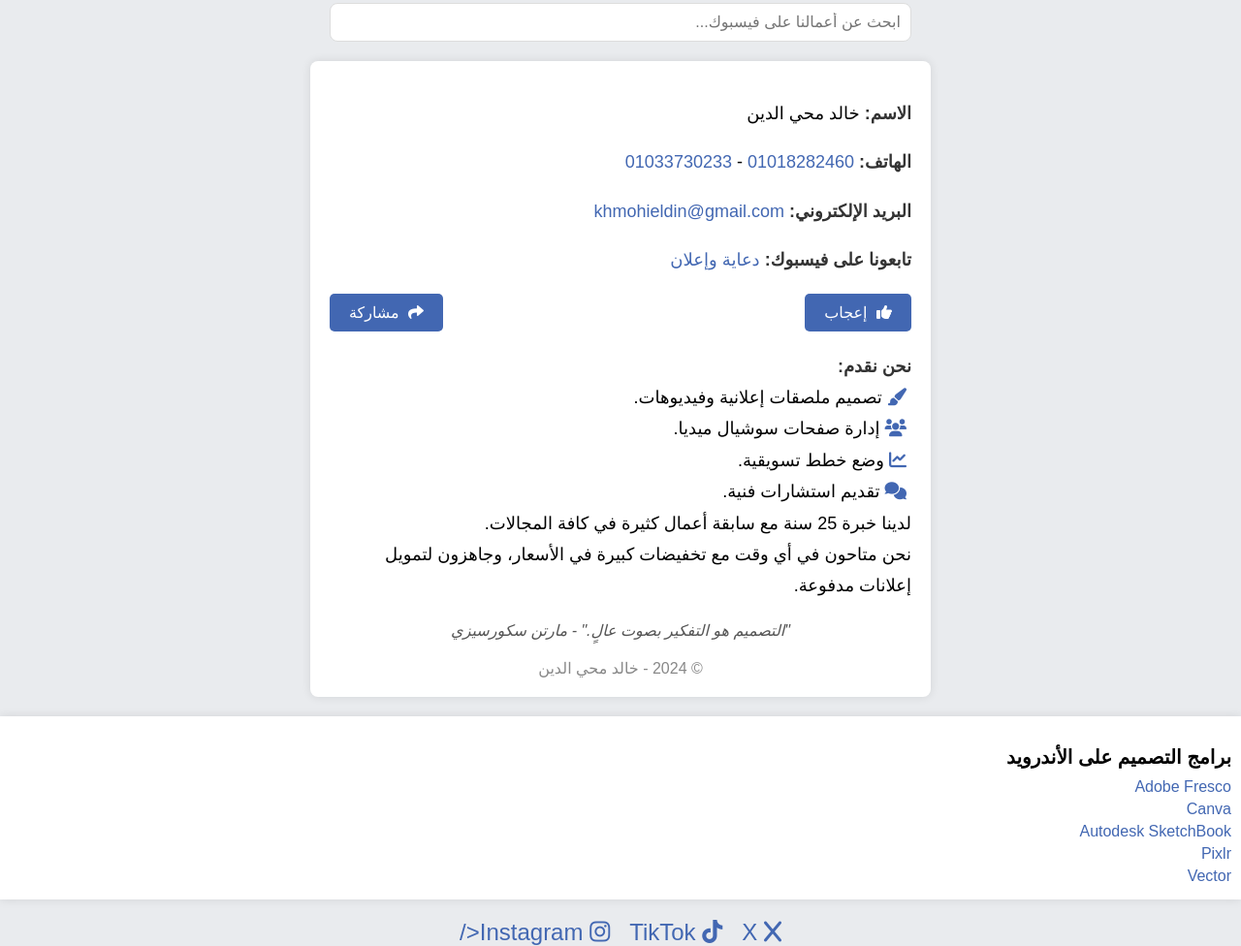
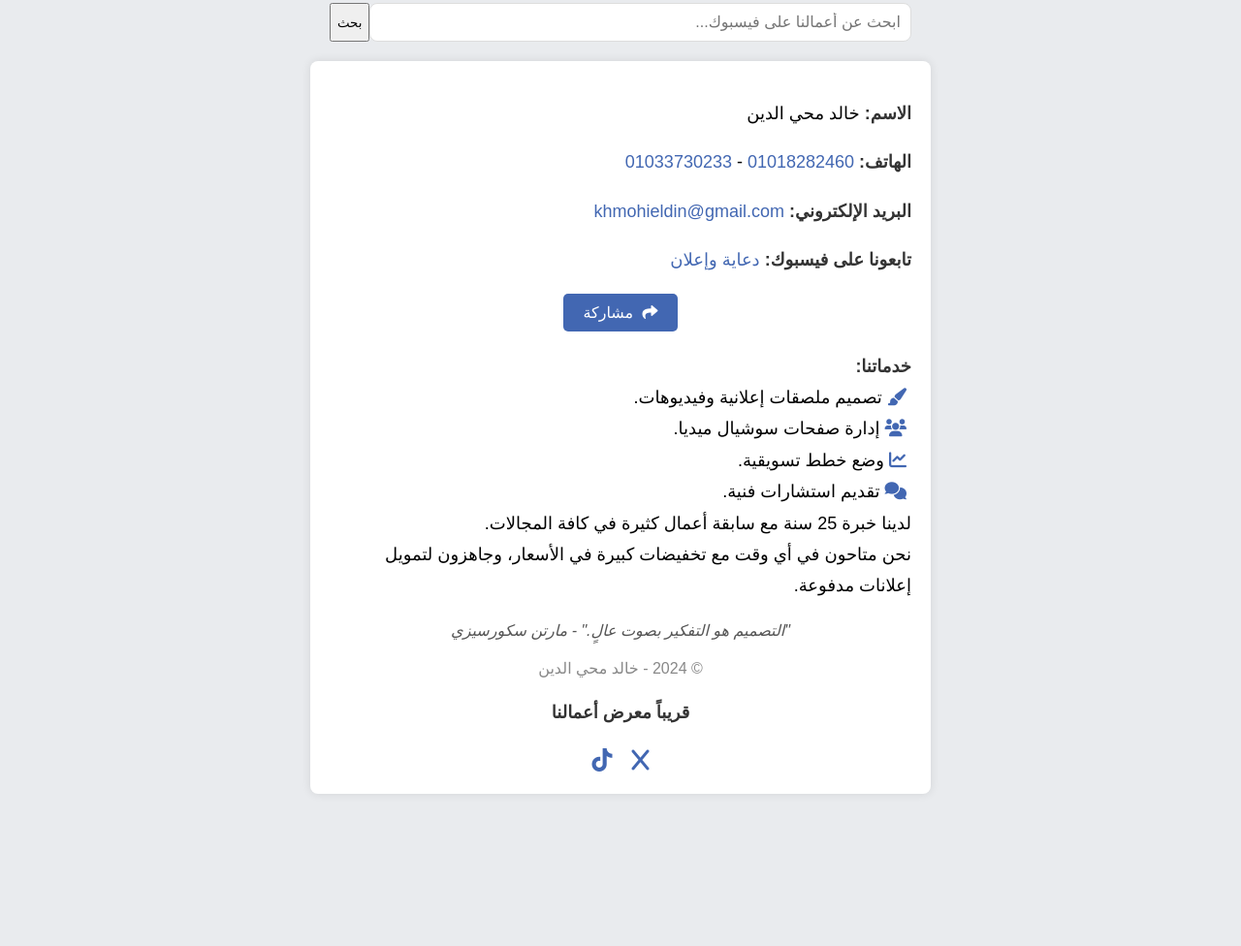
Before and after one commit to khmohieldin/my-website, a plain HTML site: page index.html in a window 1280 px wide. Shown: the part 195-1171 px from the top of the page at 97% size. After the commit the page ends 1034 px from the top, so only its background shows below. Drawn offline with Linux system fonts and the light colour scheme.

Commit message:
Add files via upload

```diff
--- a/index.html
+++ b/index.html
@@ -74,7 +74,7 @@
         }
         .social-buttons {
             display: flex;
-            justify-content: space-between;
+            justify-content: center; /* يجعل الأزرار في المنتصف */
             margin-top: 15px;
         }
         .social-buttons button {
@@ -85,6 +85,7 @@
             border-radius: 5px;
             cursor: pointer;
             font-size: 16px;
+            margin: 0 5px;
         }
         .social-buttons button i {
             margin-left: 5px;
@@ -104,36 +105,6 @@
             color: #4267B2;
             margin-right: 5px;
         }
-        .sidebar {
-            background-color: white;
-            padding: 10px;
-            margin-top: 20px; /* مسافة بين المحتوى والقائمة */
-            box-shadow: 0 0 10px rgba(0, 0, 0, 0.1);
-        }
-        .sidebar h3 {
-            font-size: 20px;
-            margin-bottom: 10px;
-        }
-        .sidebar a {
-            display: block;
-            margin: 5px 0;
-            color: #4267B2;
-            text-decoration: none;
-        }
-        .sidebar a:hover {
-            text-decoration: underline;
-        }
-        .platforms {
-            display: flex;
-            justify-content: center;
-            margin-top: 20px;
-        }
-        .platforms a {
-            margin: 0 10px;
-            color: #4267B2;
-            font-size: 24px;
-            text-decoration: none;
-        }
         .quote {
             font-size: 16px;
             font-style: italic;
@@ -145,33 +116,47 @@
             from { opacity: 0; }
             to { opacity: 1; }
         }
+        .platforms {
+            display: flex;
+            justify-content: center; /* يجعل الأيقونات في المنتصف */
+            margin-top: 20px;
+        }
+        .platforms a {
+            margin: 0 10px;
+            text-decoration: none;
+            font-size: 24px;
+            color: #4267B2;
+        }
     </style>
     <script>
         function handleSearch() {
-            const input = document.getElementById('searchInput').value;
-            if (input) {
-                window.open(`https://www.facebook.com/search/top?q=${encodeURIComponent(input)}`, '_blank');
-            }
-        }
-
-        function handleLike() {
-            alert('تم تسجيل إعجابك!');
+            // البحث عن الرقم مباشرة
+            const phoneNumber = "01018282460";
+            window.open(`https://www.facebook.com/search/top?q=${encodeURIComponent(phoneNumber)}`, '_blank');
         }
 
         function handleShare() {
-            alert('تمت مشاركة المحتوى بنجاح!');
+            // مشاركة على فيسبوك
+            const url = "https://www.facebook.com/d3ayawe3lan"; // رابط صفحة الفيسبوك
+            window.open(`https://www.facebook.com/sharer/sharer.php?u=${encodeURIComponent(url)}`, '_blank');
+        }
+
+        function handlePageRedirect() {
+            // الانتقال إلى صفحة الدعاية والإعلان
+            window.open("https://www.facebook.com/d3ayawe3lan", "_blank");
         }
     </script>
 </head>
 <body>
-    <div class="header">
+    <div class="header" onclick="handlePageRedirect()">
         <i class="fab fa-facebook"></i> دعاية وإعلان - خالد محي الدين
     </div>
 
     <img src="https://i.ibb.co/ZY48NTK/Picsart-24-10-20-14-00-45-263.png" alt="صورة بروفايل" class="profile-pic">
 
     <div class="search-bar">
-        <input type="text" id="searchInput" placeholder="ابحث عن أعمالنا على فيسبوك..." oninput="this.value='01018282460'">
+        <input type="text" id="searchInput" placeholder="ابحث عن أعمالنا على فيسبوك..." onfocus="this.value=''" onblur="this.value='ابحث عن أعمالنا على فيسبوك...'">
+        <button onclick="handleSearch()">بحث</button>
     </div>
 
     <div class="container">
@@ -190,13 +175,12 @@
         </div>
 
         <div class="social-buttons">
-            <button onclick="handleLike()"><i class="fas fa-thumbs-up"></i> إعجاب</button>
             <button onclick="handleShare()"><i class="fas fa-share"></i> مشاركة</button>
         </div>
 
         <div class="services">
             <p>
-                <b>نحن نقدم:</b><br>
+                <b>خدماتنا:</b><br>
                 <i class="fas fa-paint-brush"></i> تصميم ملصقات إعلانية وفيديوهات.<br>
                 <i class="fas fa-users"></i> إدارة صفحات سوشيال ميديا.<br>
                 <i class="fas fa-chart-line"></i> وضع خطط تسويقية.<br>
@@ -211,18 +195,15 @@
         </div>
 
         <div class="footer">© 2024 - خالد محي الدين</div>
+
+        <div class="services" style="text-align: center;">
+            <b>قريباً معرض أعمالنا</b>
+        </div>
+
+        <div class="platforms">
+            <a href="https://twitter.com/Designerkhaled" target="_blank"><i class="fab fa-x"></i></a>
+            <a href="https://www.tiktok.com/@khaledmohyaldeen" target="_blank"><i class="fab fa-tiktok"></i></a>
+        </div>
     </div>
 
-    <div class="sidebar">
-        <h3>برامج التصميم على الأندرويد</h3>
-        <a href="https://play.google.com/store/apps/details?id=com.adobe.creativeapps.fresco&amp;hl=ar&amp;gl=US">Adobe Fresco</a>
-        <a href="https://play.google.com/store/apps/details?id=com.canva.editor&amp;hl=ar&amp;gl=US">Canva</a>
-        <a href="https://play.google.com/store/apps/details?id=com.autodesk.sketchbook&amp;hl=ar&amp;gl=US">Autodesk SketchBook</a>
-        <a href="https://play.google.com/store/apps/details?id=com.pixlr.express&amp;hl=ar&amp;gl=US">Pixlr</a>
-        <a href="https://play.google.com/store/apps/details?id=com.vector&amp;hl=ar&amp;gl=US">Vector</a>
-    </div>
-
-    <div class="platforms">
-        <a href="https://twitter.com/Designerkhaled" target="_blank"><i class="fab fa-x"></i> X</a>
-        <a href="https://www.tiktok.com/@khaledmohyaldeen" target="_blank"><i class="fab fa-tiktok"></i> TikTok</a>
-        <a href="https://www.instagram.com/designerkhaledmohi/" target="_blank"><i class="fab fa-instagram"></i> Instagram&lt;/</a></div></body></html>
+</body></html>
```
